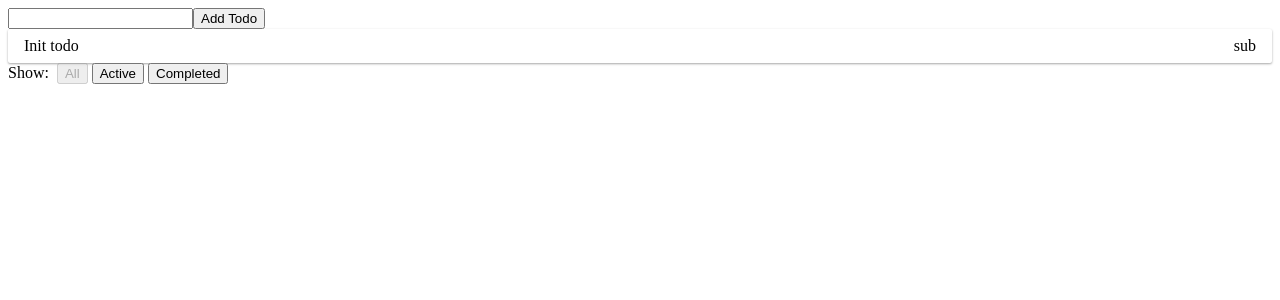
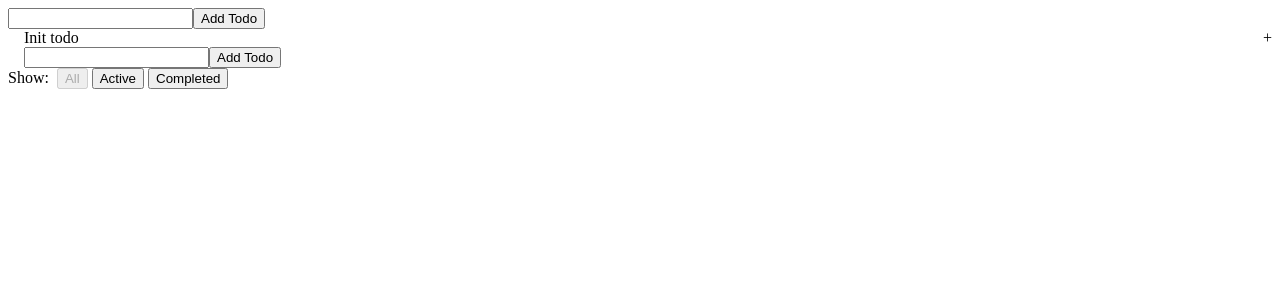
Before and after one commit to karambaJob/calendar, a React app: page / in a window 1280 px wide. Shown: the top 300 px of the page. Built offline with nearby package versions, Linux system fonts and the light colour scheme; the HTML template or start-up script is replaced by a standard one.

Commit message:
Add sub todos

```diff
--- a/src/actions/index.js
+++ b/src/actions/index.js
@@ -1,8 +1,7 @@
-let nextTodoId = 0;
-export const addTodo = text => ({
+export const addTodo = (text, parent_id) => ({
   type: "ADD_TODO",
-  id: nextTodoId++,
-  text
+  text,
+  parent_id
 });
 
 export const setVisibilityFilter = filter => ({
--- a/src/components/todo/Todo.js
+++ b/src/components/todo/Todo.js
@@ -12,7 +12,9 @@ const Todo = ({ onClick, onAdd, completed, text, items = [] }) => {
       <div onClick={onClick} className={style.text}>
         {text}
       </div>
-      <div>sub</div>
+      <div className={style.add} onClick={onAdd}>
+        +
+      </div>
       {items.length > 0 && <TodoList todos={items} toggleTodo={onClick} />}
     </div>
   );
--- a/src/components/todo/todo.less
+++ b/src/components/todo/todo.less
@@ -12,3 +12,10 @@
         text-decoration: line-through;
     }
 }
+
+.add {
+    cursor: pointer;
+    &:hover {
+        color: green;
+    }
+}
--- a/src/components/todoList/TodoList.js
+++ b/src/components/todoList/TodoList.js
@@ -1,15 +1,49 @@
-import React from "react";
+import React, { Component } from "react";
 import Todo from "../todo/Todo";
 import styles from "./todoList.less";
+import AddTodo from "containers/addTodo/AddTodo";
 
-const TodoList = ({ todos, toggleTodo }) => (
+class TodoList extends Component {
+  render() {
+    const { todos, toggleTodo } = this.props;
+    const todosCopy = JSON.parse(JSON.stringify(todos));
+    let todosParents = todosCopy.filter(todo => todo.parent_id === null);
+    todosCopy.forEach(todo => {
+      const parentId = todo.parent_id;
+      if (parentId) {
+        const curParent = todosCopy.find(todo => todo.id === parentId);
+        if (!curParent) {
+          return;
+        }
+        if (!curParent.items) {
+          curParent.items = [];
+        }
+        curParent.items.push(todo);
+      }
+    });
+    return this.renderList(todosParents, toggleTodo);
+  }
+
+  renderList(todos, toggleTodo) {
+    if (!todos || todos.length === 0) {
+      return null;
+    }
+    return (
       <ul className={styles.list}>
         {todos.map(todo => (
           <li key={todo.id}>
             <Todo {...todo} onClick={() => toggleTodo(todo.id)} />
+            {todo.items &&
+              todo.items.length > 0 &&
+              this.renderList(todo.items, toggleTodo)}
+            <AddTodo parent_id={todo.id} />
           </li>
         ))}
       </ul>
     );
+  }
+
+  clickAddHandler() {}
+}
 
 export default TodoList;
--- a/src/components/todoList/todoList.less
+++ b/src/components/todoList/todoList.less
@@ -1,8 +1,8 @@
 @import '../../assets/styles/main.less';
 
 .list {
-    margin: 0;
+    margin: 0 0 0 @step-2x;
     padding: 0;
     list-style-type: none;
-    .mixin-card;
+    // .mixin-card;
 }
--- a/src/containers/addTodo/AddTodo.js
+++ b/src/containers/addTodo/AddTodo.js
@@ -2,7 +2,7 @@ import React from "react";
 import { connect } from "react-redux";
 import { addTodo } from "actions";
 
-const AddTodo = ({ dispatch }) => {
+const AddTodo = ({ dispatch, parent_id }) => {
   let input;
 
   return (
@@ -13,7 +13,7 @@ const AddTodo = ({ dispatch }) => {
           if (!input.value.trim()) {
             return;
           }
-          dispatch(addTodo(input.value));
+          dispatch(addTodo(input.value, parent_id));
           input.value = "";
         }}
       >
--- a/src/reducers/todos.js
+++ b/src/reducers/todos.js
@@ -3,21 +3,13 @@ import uuidv1 from "uuid/v1";
 const todos = (state = [], action) => {
   switch (action.type) {
     case "ADD_TODO":
-      if (action.parentId) {
-        const todo = state.find(todo => todo.id === action.parentId);
-        if (todo) {
-          if (!todo.items) {
-
-          }
-        }
-        break;
-      }
       return [
         ...state,
         {
           id: uuidv1(),
           text: action.text,
-          completed: false
+          completed: false,
+          parent_id: action.parent_id || null
         }
       ];
     case "TOGGLE_TODO":
```
Lines whose indentation alone changed are shown as unchanged.
